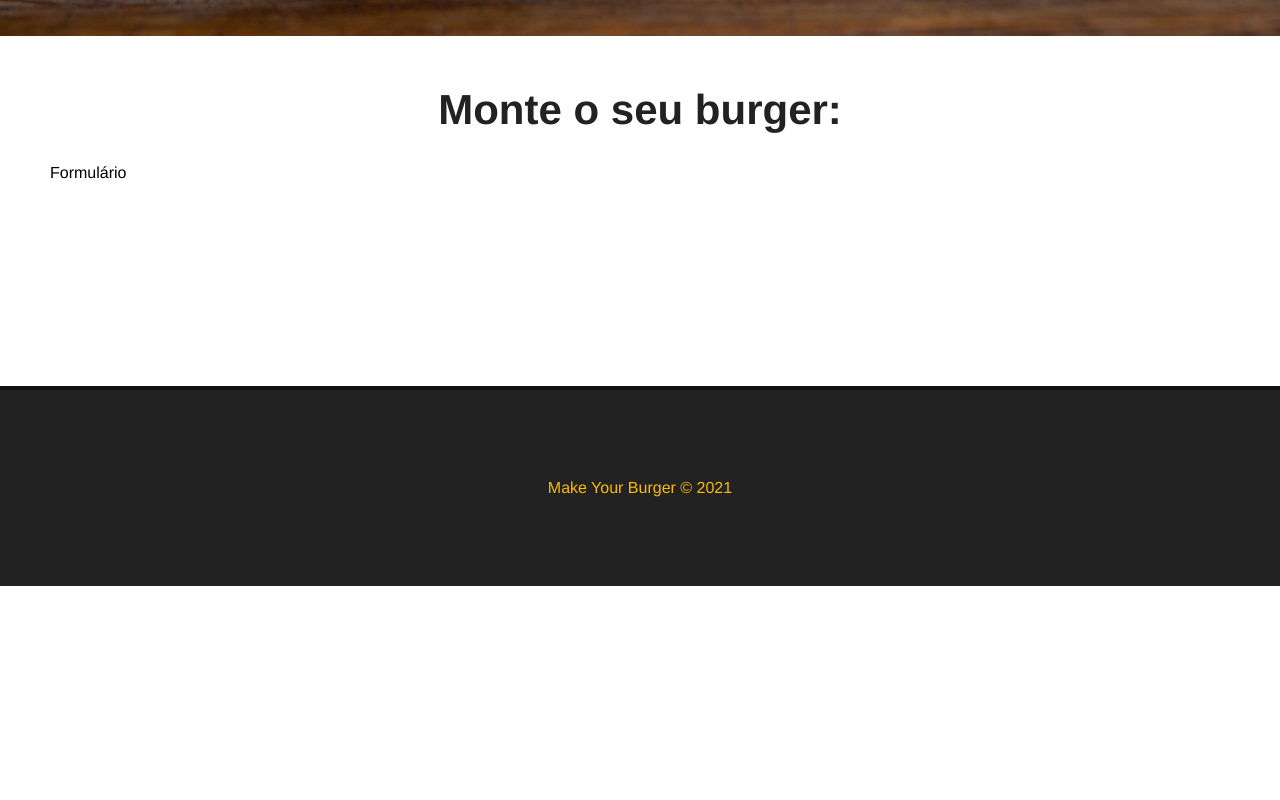
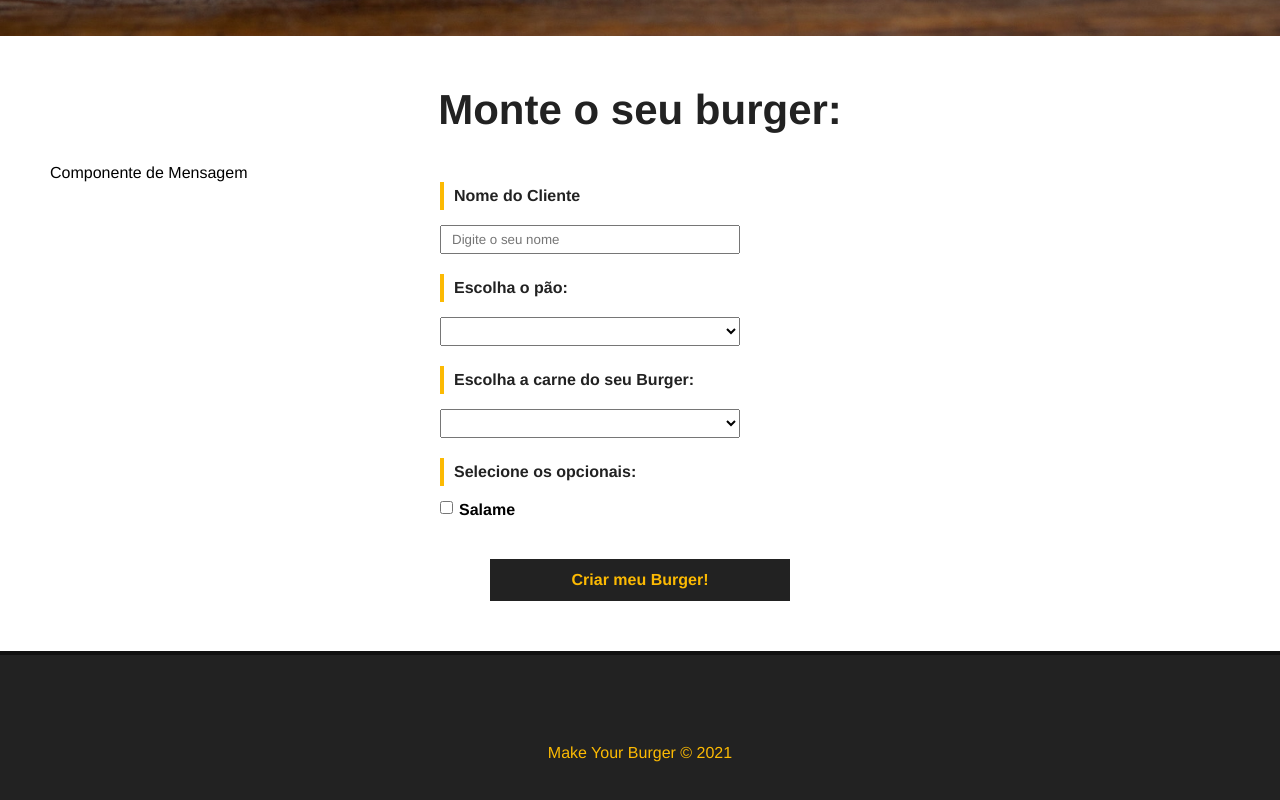
Before and after one commit to ThalesDFerreira/Front-Vue, a Vue app in the folder frontend-vue/: page / in a window 1280 px wide. Shown: the part 542-1342 px from the top of the page. Before the commit the page ends 1128 px from the top, so only its background shows below. Built offline with nearby package versions, Linux system fonts and the light colour scheme.

Commit message:
Criando formulário de cadastro

```diff
--- a/frontend-vue/src/components/BurgerForm.vue
+++ b/frontend-vue/src/components/BurgerForm.vue
@@ -1,5 +1,52 @@
 <template>
-  <p>Burger form components</p>
+  <div>
+    <p>Componente de Mensagem</p>
+  </div>
+  <div>
+    <form id="burger-form">
+      <div class="input-container">
+        <label for="nome">Nome do Cliente</label>
+        <input
+          type="text"
+          id="nome"
+          name="name"
+          v-model="nome"
+          placeholder="Digite o seu nome"
+        />
+      </div>
+      <div class="input-container">
+        <label for="pao">Escolha o pão:</label>
+        <select name="pao" id="pao" v-model="pao">
+          <option value="">Selecione o seu pão</option>
+          <option value="integral">Integral</option>
+        </select>
+      </div>
+      <div class="input-container">
+        <label for="carne">Escolha a carne do seu Burger:</label>
+        <select name="carne" id="carne" v-model="carne">
+          <option value="">Selecione o tipo de carne</option>
+          <option value="maminha">Maminha</option>
+        </select>
+      </div>
+      <div id="opcionais-container" class="input-container">
+        <label id="opcionais-title" for="opcionais"
+          >Selecione os opcionais:</label
+        >
+        <div class="checkbox-container">
+          <input
+            type="checkbox"
+            name="opcionais"
+            v-model="opcionais"
+            :value="salame"
+          />
+          <span>Salame</span>
+        </div>
+      </div>
+      <div class="input-container">
+        <input class="submit-btn" type="submit" value="Criar meu Burger!" />
+      </div>
+    </form>
+  </div>
 </template>
 
 <script>
@@ -9,4 +56,61 @@
 </script>
 
 <style scoped>
+#burger-form {
+  max-width: 400px;
+  margin: 0 auto;
+}
+.input-container {
+  display: flex;
+  flex-direction: column;
+  margin-bottom: 20px;
+}
+label {
+  font-weight: bold;
+  margin-bottom: 15px;
+  color: #222;
+  padding: 5px 10px;
+  border-left: 4px solid #fcba03;
+}
+input,
+select {
+  padding: 5px 10px;
+  width: 300px;
+}
+#opcionais-container {
+  flex-direction: row;
+  flex-wrap: wrap;
+}
+#opcionais-title {
+  width: 100%;
+}
+.checkbox-container {
+  display: flex;
+  align-items: flex-start;
+  width: 50%;
+  margin-bottom: 20px;
+}
+.checkbox-container span,
+.checkbox-container input {
+  width: auto;
+}
+.checkbox-container span {
+  margin-left: 6px;
+  font-weight: bold;
+}
+.submit-btn {
+  background-color: #222;
+  color: #fcba03;
+  font-weight: bold;
+  border: 2px solid #222;
+  padding: 10px;
+  font-size: 16px;
+  margin: 0 auto;
+  cursor: pointer;
+  transition: 0.5s;
+}
+.submit-btn:hover {
+  background-color: transparent;
+  color: #222;
+}
 </style>
--- a/frontend-vue/src/views/Home.vue
+++ b/frontend-vue/src/views/Home.vue
@@ -2,17 +2,19 @@
   <Banner />
   <div class="main-container">
     <h1>Monte o seu burger:</h1>
-    <p>Formulário</p>
+    <BurgerForm />
   </div>
 </template>
 
 <script>
 import Banner from '../components/Banner.vue';
+import BurgerForm from '../components/BurgerForm.vue';
 
 export default {
   name: 'Home',
   components: {
     Banner,
+    BurgerForm,
   },
 };
 </script>
```
Also changed, not shown: 1 other file (tests, documents, lock files or other folders).
